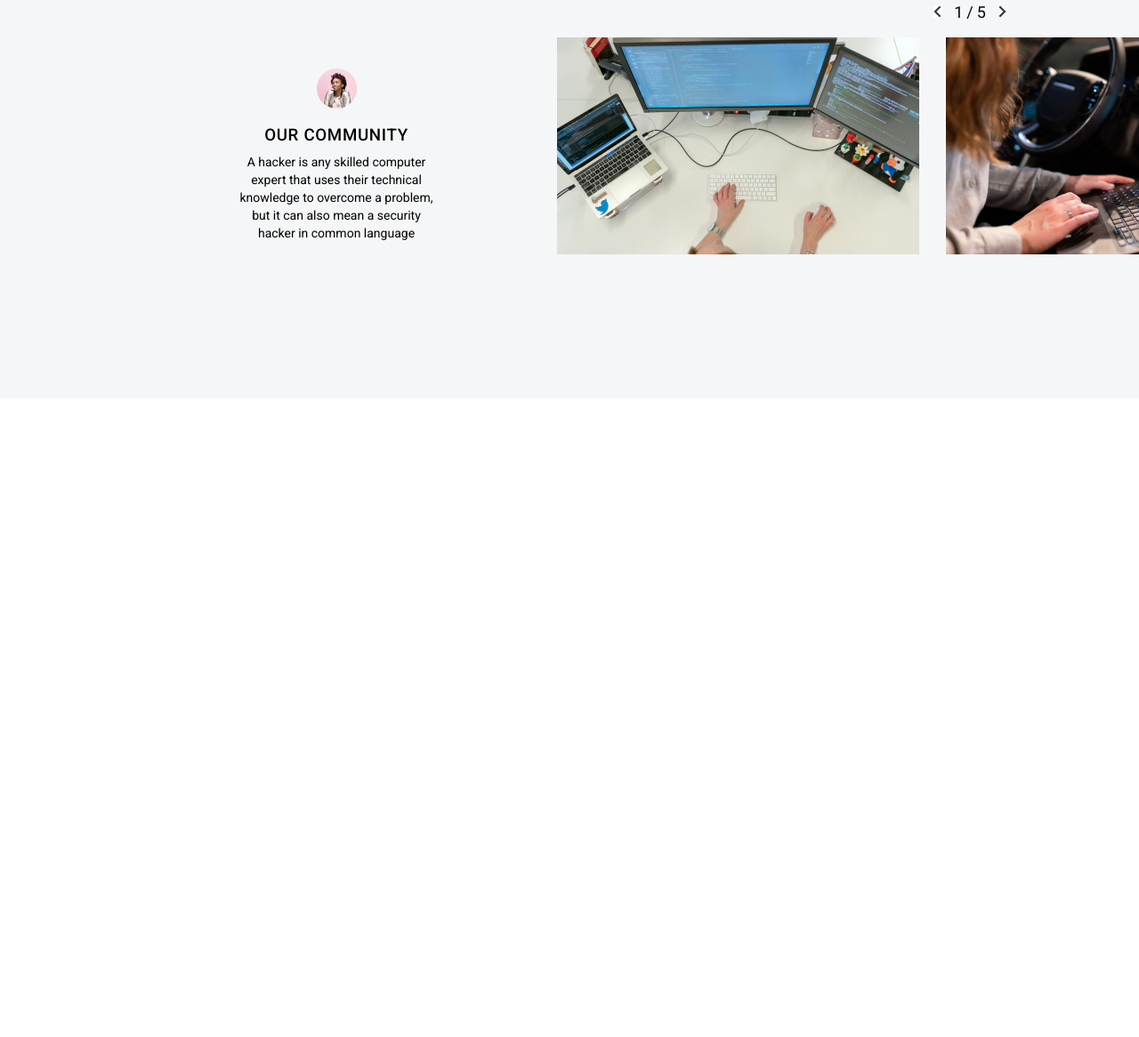
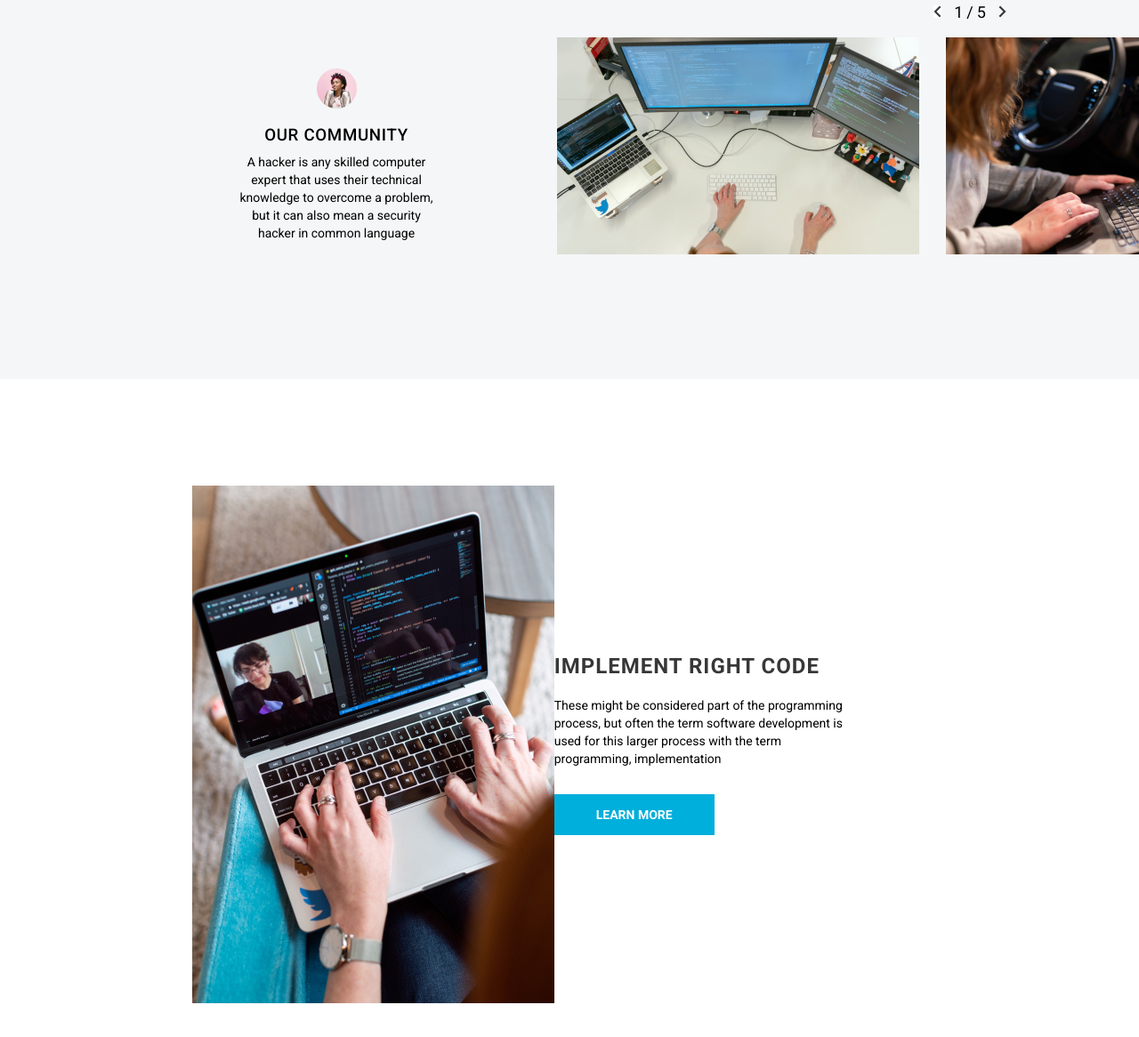
Before and after one commit to selfmotivation/practice, a plain HTML site: page webdev/index.html in a window 1280 px wide. Shown: the part 1664-2830 px from the top of the page at 89% size. Before the commit the page ends 2112 px from the top, so only its background shows below. Drawn offline with Linux system fonts and the light colour scheme.

Commit message:
add: implement block

```diff
--- a/webdev/index.html
+++ b/webdev/index.html
@@ -81,7 +81,14 @@
 		</div>
 	</section>
 	<section class="implement">
-
+		<img src="assets/implement-img.jpg" alt="Working with notebook" class="img implement__img">
+		<article class="description implement__description">
+			<h3 class="title implement__title">Implement right Code</h3>
+			<p class="text implement__text">
+				These might be considered part of the programming process, but often the term software development is used for this larger process with the term programming, implementation
+			</p>
+			<button class="button implement__button">Learn more</button>
+		</article>
 	</section>
 	<section class="sign-up">
 
--- a/webdev/style.css
+++ b/webdev/style.css
@@ -178,7 +178,7 @@ ul {
 .our-community {
 	display: flex;
 	align-items: center;
-	padding: 81px 0 140px;
+	padding: 81px 0 118px;
 	background-color: #f5f6f7;
 }
 
@@ -220,6 +220,10 @@ ul {
 	margin-right: 14px;
 }
 
+.slider-controls__arrow-left:hover, .slider-controls__arrow-right:hover {
+	cursor: pointer;
+}
+
 .slider-controls__arrow-right {
 	margin-left: 14px;
 }
@@ -236,3 +240,32 @@ ul {
 .slider__item {
 	margin-right: 30px;
 }
+
+/* Implement */
+
+.implement {
+	display: flex;
+	justify-content: space-between;
+	padding: 120px 0 140px;
+	width: 66.3%;
+	margin: 0 auto;
+}
+
+.implement__description {
+	margin-right: 108px;
+}
+
+.implement__title {
+	color: #373737;
+	font-size: 24px;
+	letter-spacing: 1px;
+	margin-bottom: 20px;
+}
+
+.implement__text {
+	margin-bottom: 30px;
+}
+
+.implement__button {
+	width: 180px;
+}
```
Also changed, not shown: webdev/assets/implement-img.jpg (added).
